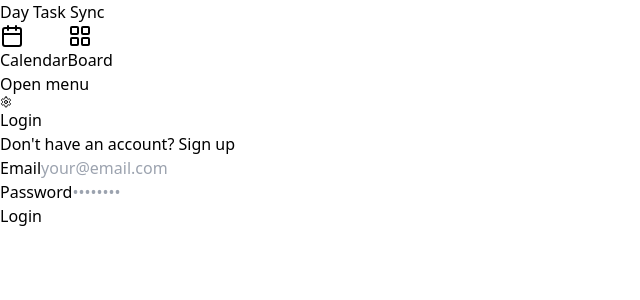
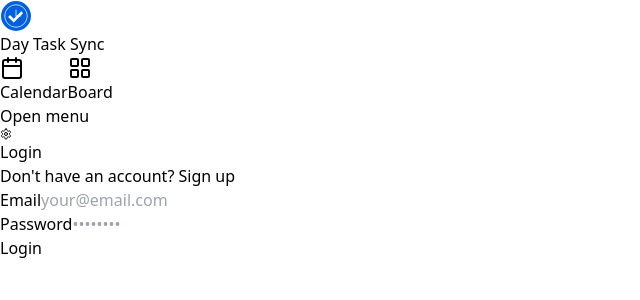
Before and after one commit to pyj2025/day-task-sync-ui, a Next.js app: page /login in a window 1280 px wide. Shown: the top 300 px of the page, without its empty margins (0-640 px from the left). Built offline with nearby package versions, Linux system fonts and the light colour scheme; no server answers.

Commit message:
add logo

```diff
--- a/src/components/layout.tsx
+++ b/src/components/layout.tsx
@@ -1,4 +1,5 @@
 import React from 'react';
+import Image from 'next/image';
 import {
   Settings,
   LogOut,
@@ -45,8 +46,17 @@
         <div className="max-w-7xl mx-auto">
           <div className="flex h-16 items-center justify-between px-4">
             <div className="flex items-center space-x-8">
-              <div className="text-xl font-semibold text-blue-600">
-                Day Task Sync
+              <div className="flex items-center space-x-2">
+                <Image
+                  src="/images/logo.svg"
+                  alt="DayTaskSync Logo"
+                  width={32}
+                  height={32}
+                  className="h-8 w-8"
+                />
+                <div className="text-xl font-semibold text-blue-600">
+                  Day Task Sync
+                </div>
               </div>
               <nav className="flex space-x-6">
                 <button
```
Also changed, not shown: public/images/logo.svg (added).
